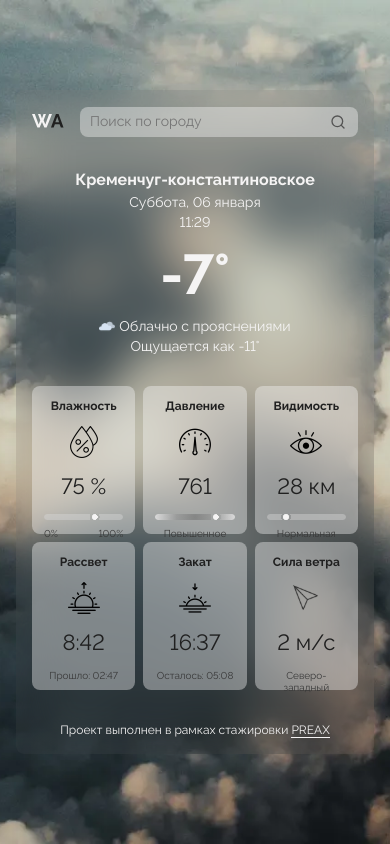
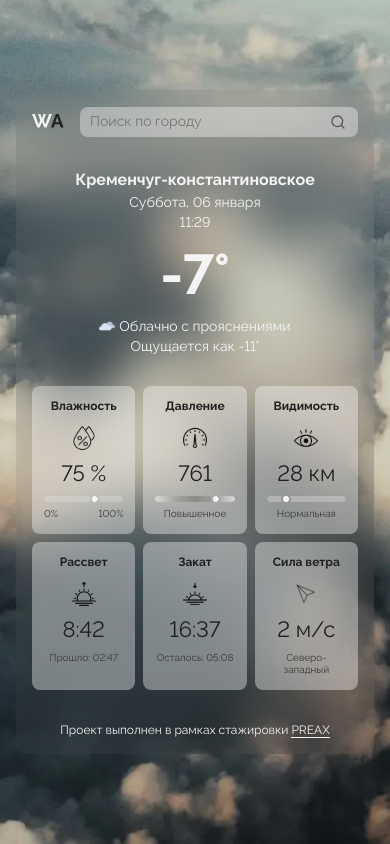
Before and after one commit to cactys/weather-app-2, a React (Create React App) app: page / in a window 390 px wide. Built offline with nearby package versions, Linux system fonts and the light colour scheme.

Commit message:
debugging-1-done

```diff
--- a/src/components/App/App.module.css
+++ b/src/components/App/App.module.css
@@ -21,7 +21,13 @@
   }
 }
 
-@media (max-width: 640px) {
+@media screen and (max-width: 886px) {
+  .container {
+    padding: var(--padding24);
+  }
+}
+
+@media screen and (max-width: 640px) {
   .container {
     gap: calc(var(--gap-mobile) * 8);
     padding: calc(var(--gap-mobile) * 4);
--- a/src/components/UI/Card/Card.module.css
+++ b/src/components/UI/Card/Card.module.css
@@ -96,8 +96,18 @@
     line-height: var(--line-height-s);
   }
 
+  .card__icon {
+    width: 24px;
+    height: 24px;
+  }
+
   .card__subtitle {
     font-size: var(--font-size-alt);
+    line-height: var(--line-height-alt);
+  }
+
+  .card__body {
+    row-gap: var(--gap6);
   }
 
   .card__value-container {
```
